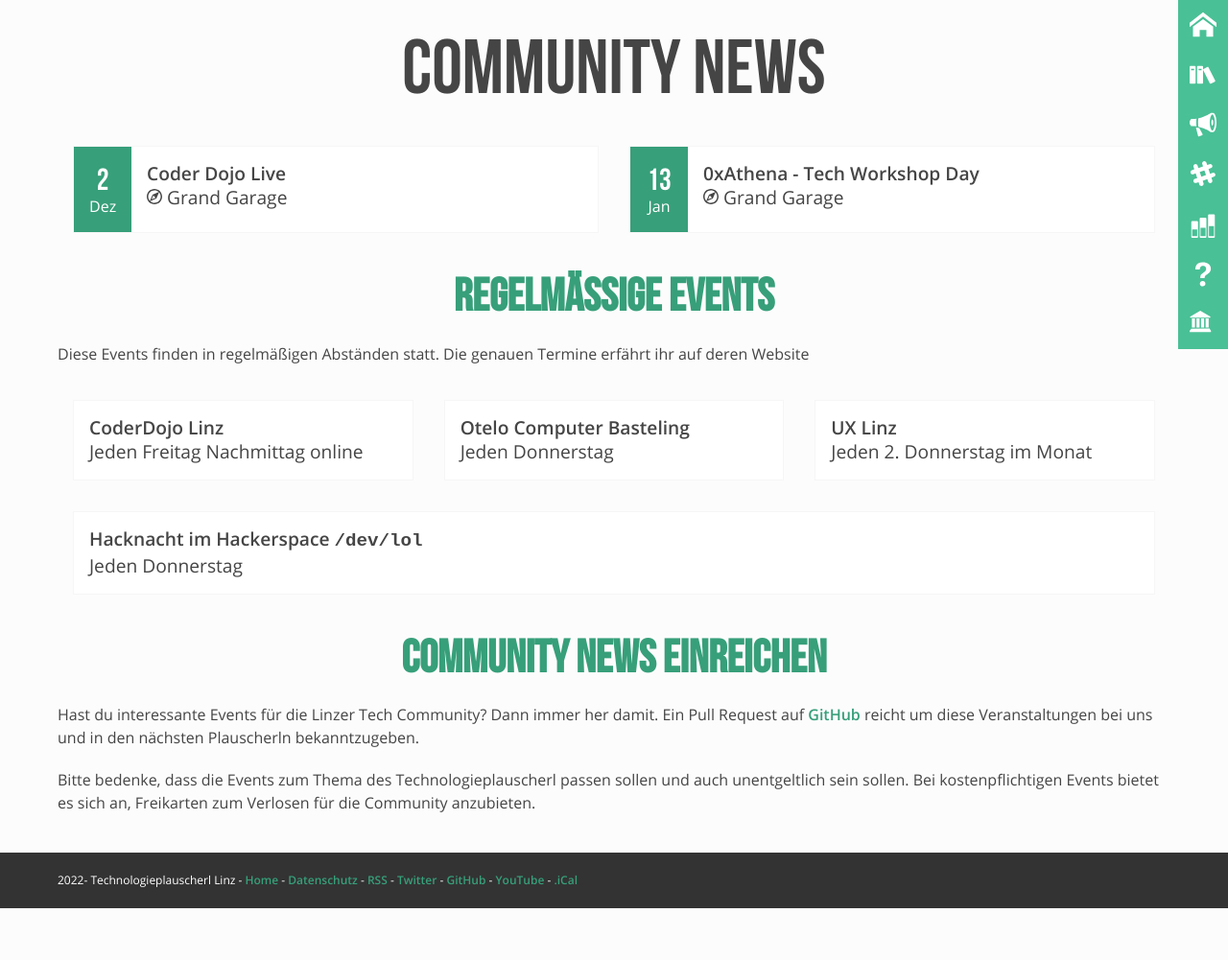
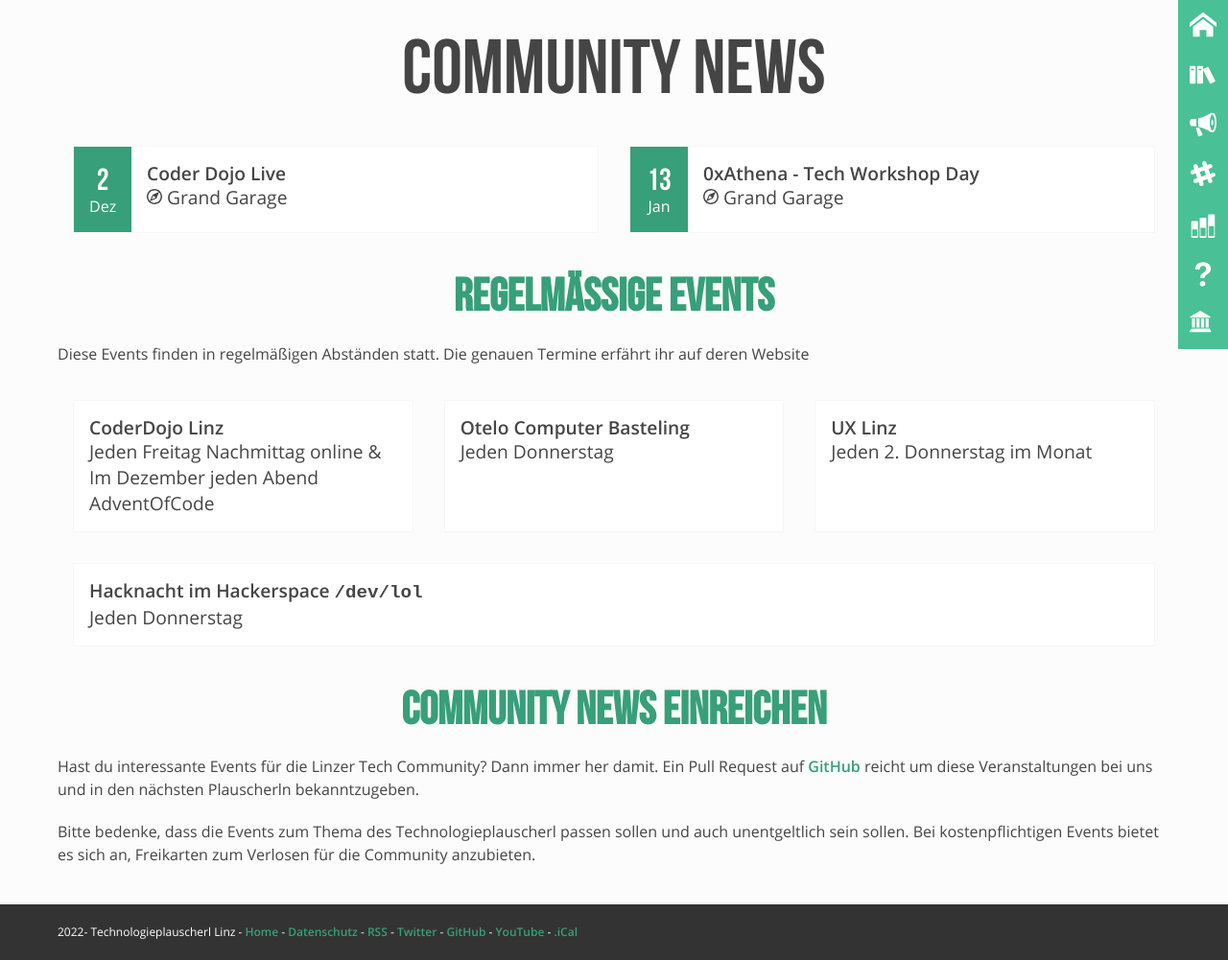
Before and after one commit to mericanAncer127/plauscherl, a Jekyll site: the page built from pages/community-news.html, in a window 1280 px wide. Shown: the whole page at 96% size. Built offline with Jekyll 4.4.1, drawn with Linux system fonts in a browser that asks for light colours; before the commit the page ends 947 px from its top, so only the background shows below that.

Commit message:
Add Advent of code to CoderDojo for December

```diff
--- a/pages/community-news.html
+++ b/pages/community-news.html
@@ -19,7 +19,7 @@
 		<div class="event__information">
 		  <h2 class="event__title" itemprop="name">CoderDojo Linz</h2>
 		  <div class="event__venue">
-			<span>Jeden Freitag Nachmittag online</span>
+			<span>Jeden Freitag Nachmittag online & Im Dezember jeden Abend AdventOfCode</span>
 		  </div>
 		</div>
 	  </div>
```
